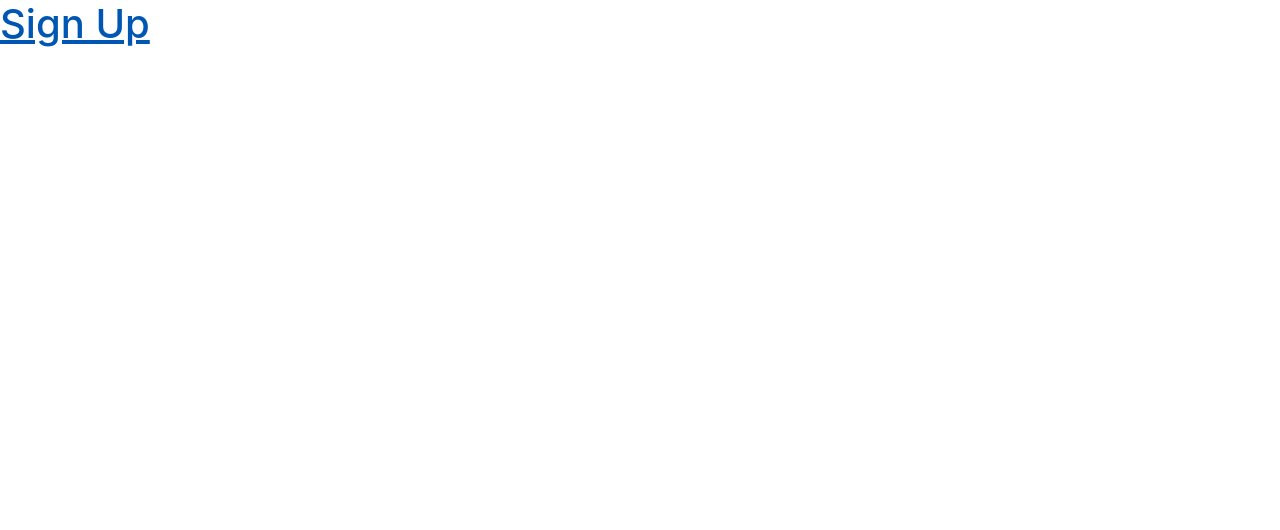
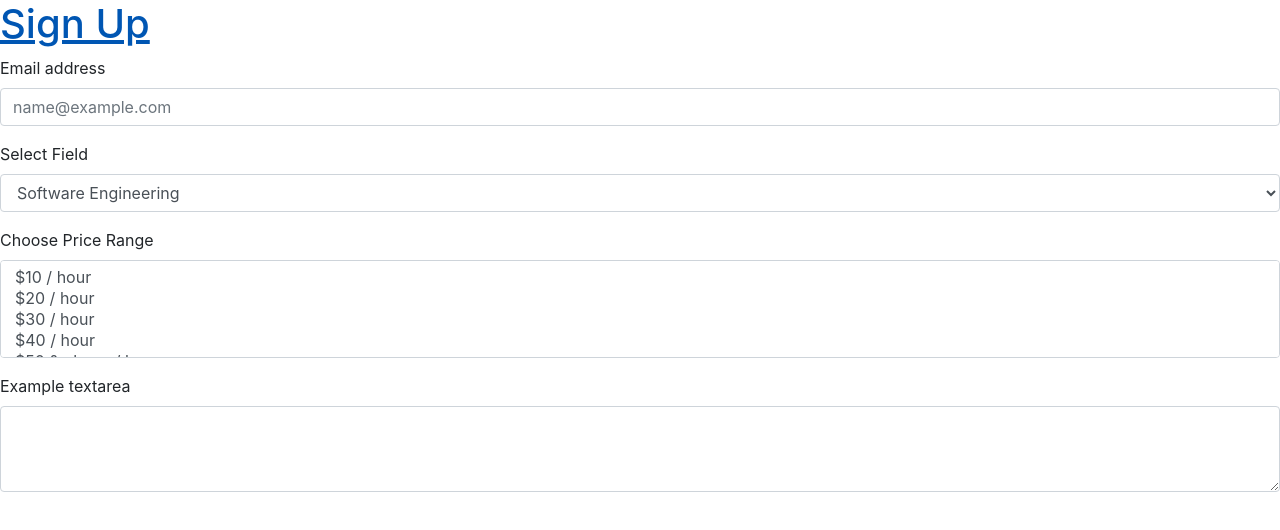
Before and after one commit to Moonstone1995/Freelance-Marketplace, a plain HTML site: page forms/signup.html in a window 1280 px wide. Drawn offline with nearby package versions, Linux system fonts and the light colour scheme.

Commit message:
Created different freelancer fields

```diff
--- a/forms/signup.html
+++ b/forms/signup.html
@@ -11,5 +11,35 @@
   <header>
     <h1><a href = "index.html">Sign Up</a></h1>
   </header>
+  <form>
+      <div class="form-group">
+        <label for="exampleFormControlInput1">Email address</label>
+        <input type="email" class="form-control" id="exampleFormControlInput1" placeholder="name@example.com">
+      </div>
+      <div class="form-group">
+        <label for="exampleFormControlSelect1">Select Field</Select></label>
+        <select class="form-control" id="exampleFormControlSelect1">
+          <option>Software Engineering</option>
+          <option>Fashion</option>
+          <option>Agriculture</option>
+          <option>Oil & Gas</option>
+          <option>Digital Marketing</option>
+        </select>
+      </div>
+      <div class="form-group">
+        <label for="exampleFormControlSelect2">Choose Price Range</label>
+        <select multiple class="form-control" id="exampleFormControlSelect2">
+          <option>$10 / hour</option>
+          <option>$20 / hour</option>
+          <option>$30 / hour</option>
+          <option>$40 / hour</option>
+          <option>$50 & above / hour</option>
+        </select>
+      </div>
+      <div class="form-group">
+        <label for="exampleFormControlTextarea1">Example textarea</label>
+        <textarea class="form-control" id="exampleFormControlTextarea1" rows="3"></textarea>
+      </div>
+    </form>
 </body>
 </html>
```
